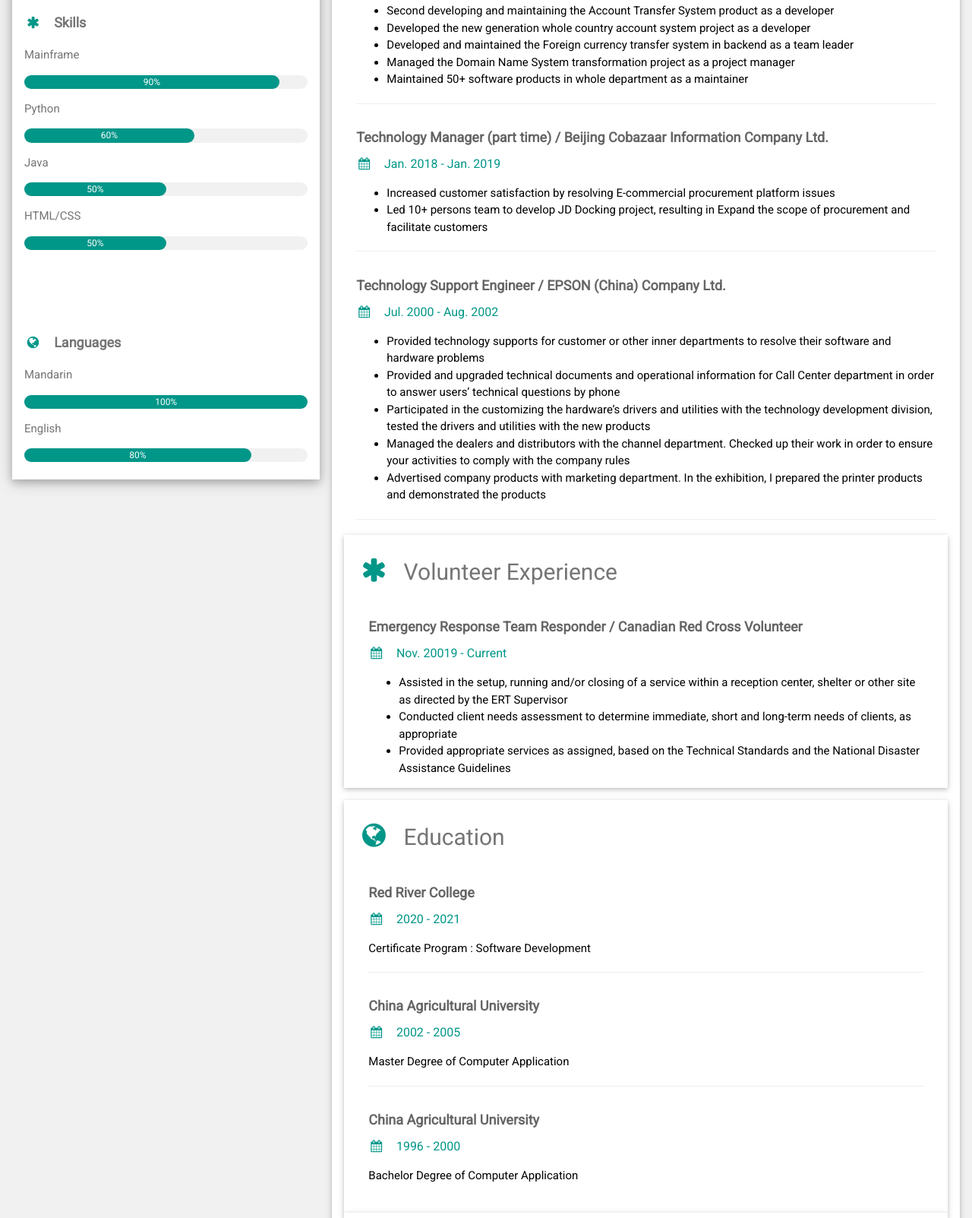
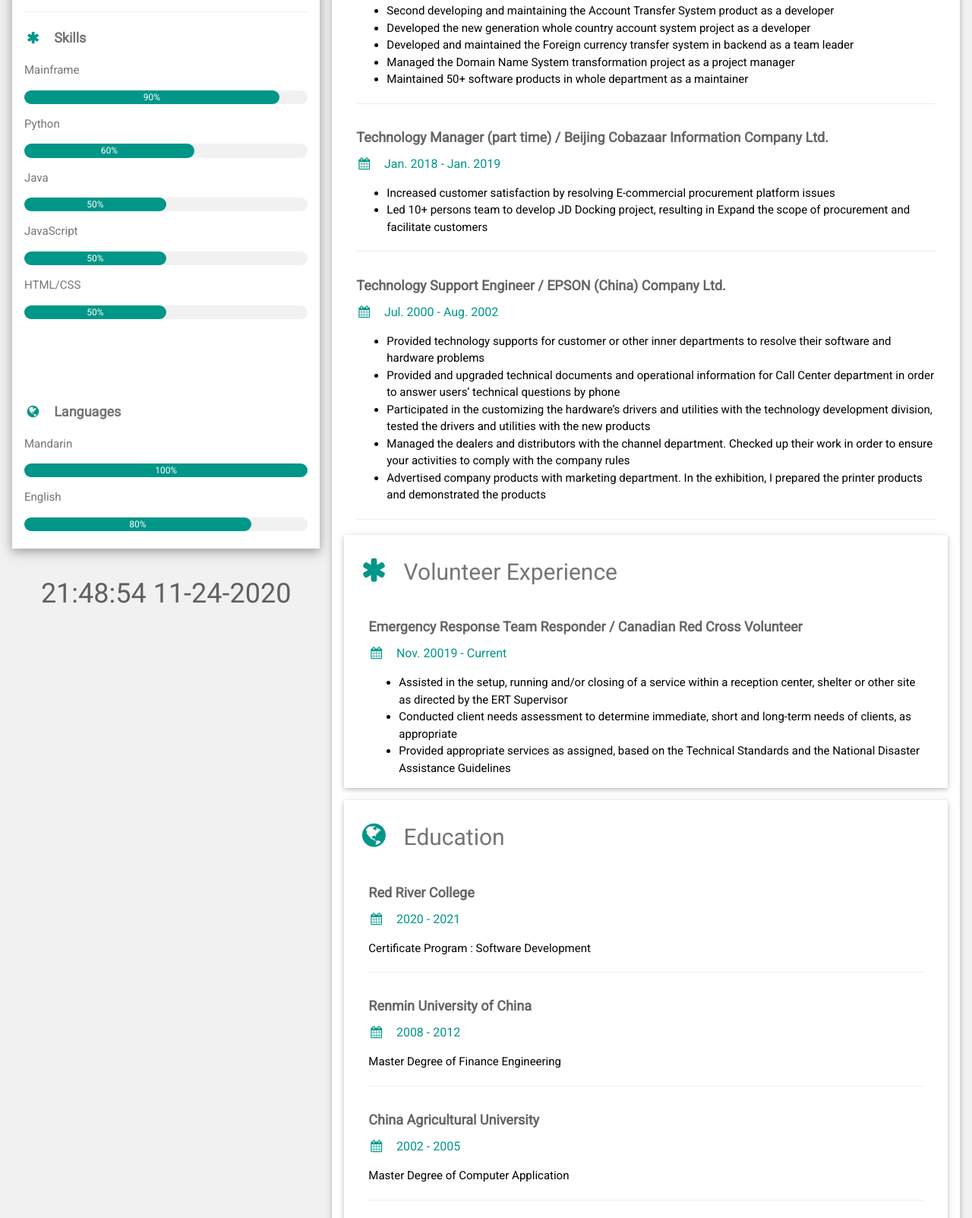
Before and after one commit to hailongzh/hailongzh.github.io, a plain HTML site: page index.html in a window 1280 px wide. Shown: the part 436-2039 px from the top of the page at 76% size. Drawn offline with Linux system fonts and the light colour scheme.

Commit message:
Add files via upload

```diff
--- a/index.html
+++ b/index.html
@@ -29,12 +29,14 @@
             <div class="w3-display-container w3-center">
               <img src="static/hailongzhang-formal.jpeg"
                 style="width: 190px;height: 200px;" alt="HailongZhang Photo" />
-              <br>
-              <br>
-              <br>
-              <div class="w3-display-bottomleft w3-container w3-text-black w3-center">
-                <h2 style="text-align: right;">Hailong Zhang</h2>
+              <!--
+              <div class="w3-display-bottomleft w3-container w3-text-black w3-center" >
+                <h2 style="text-align:center;color:black;" >Hailong Zhang</h2>
               </div>
+              -->
+            </div>
+            <div class="w3-display-container w3-center">
+                <h2 style="text-align:center;color:black;" >Hailong Zhang</h2>
             </div>
             <div class="w3-container">
               <p>
@@ -86,6 +88,15 @@
                   50%
                 </div>
               </div>
+              <p>JavaScript</p>
+              <div class="w3-light-grey w3-round-xlarge w3-small">
+                <div
+                  class="w3-container w3-center w3-round-xlarge w3-teal"
+                  style="width: 50%"
+                >
+                  50%
+                </div>
+              </div>
               <p>HTML/CSS</p>
               <div class="w3-light-grey w3-round-xlarge w3-small">
                 <div
@@ -121,12 +132,27 @@
                 >80%</div>
 
               </div>
-
               <br />
             </div>
           </div>
           <br />
+          <h1 id="time" style="text-align: center;" class="w3-opacity"></h1>
 
+          <script>
+            setInterval(myFunction, 1000);
+
+            function myFunction() {
+            let d = new Date();
+            document.getElementById("time").innerHTML=
+            d.getHours()+":"+
+            d.getMinutes()+":"+
+            d.getSeconds()+ "  "+
+            (Number(d.getMonth())+1) +"-"+
+            d.getDate()+ "-"+
+            d.getFullYear();
+
+            }
+          </script>
           <!-- End Left Column -->
         </div>
 
@@ -249,7 +275,16 @@
               <hr />
             </div>
             <div class="w3-container">
-              <h5 class="w3-opacity"><b>China Agricultural University </b></h5>
+              <h5 class="w3-opacity"><b>Renmin University of China</b></h5>
+              <h6 class="w3-text-teal">
+                <i class="fa fa-calendar fa-fw w3-margin-right"></i>2008 - 2012
+              </h6>
+              <p>Master Degree of Finance Engineering</p>
+
+              <hr />
+            </div>
+            <div class="w3-container">
+              <h5 class="w3-opacity"><b>China Agricultural University</b></h5>
               <h6 class="w3-text-teal">
                 <i class="fa fa-calendar fa-fw w3-margin-right"></i>2002 - 2005
               </h6>
```
